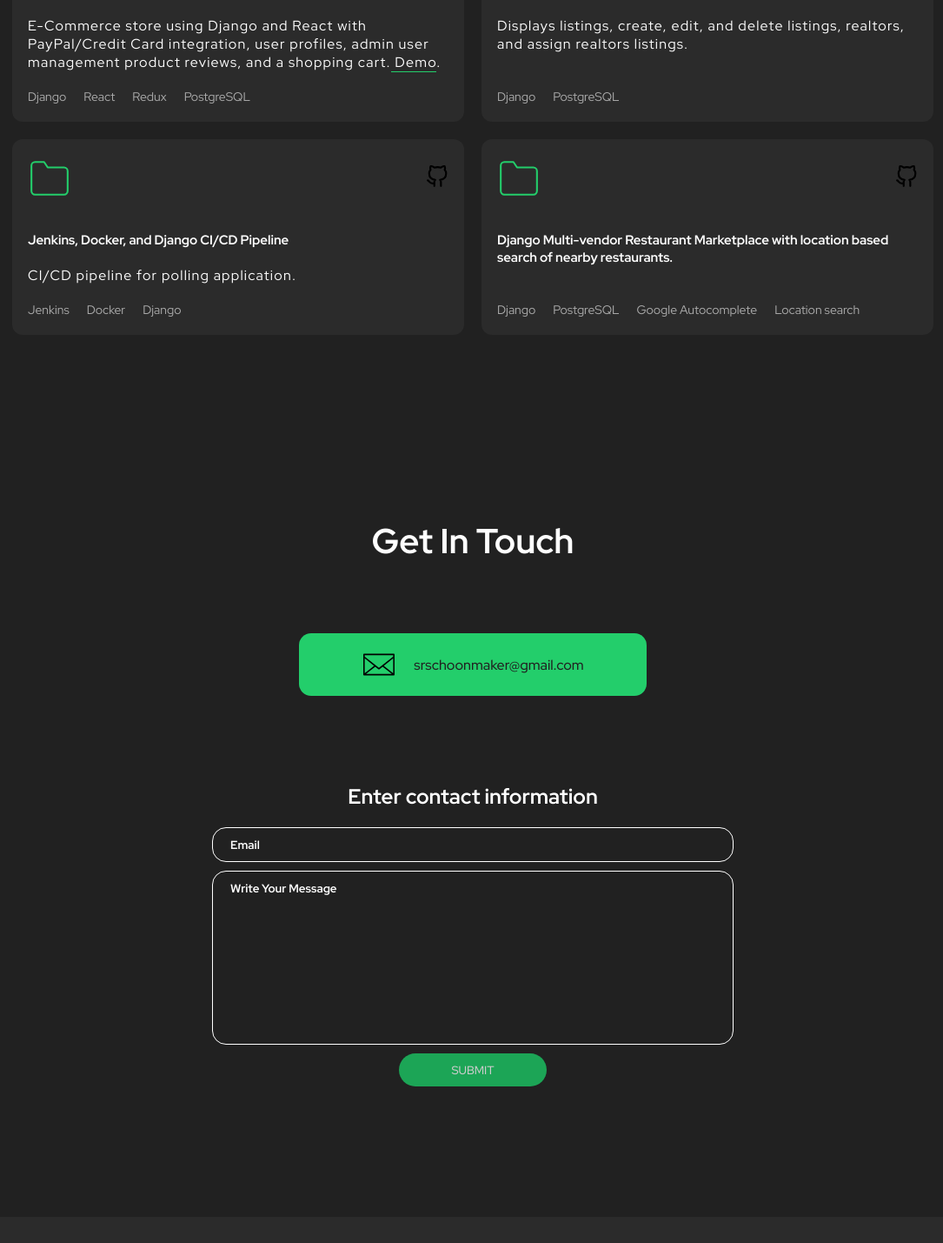
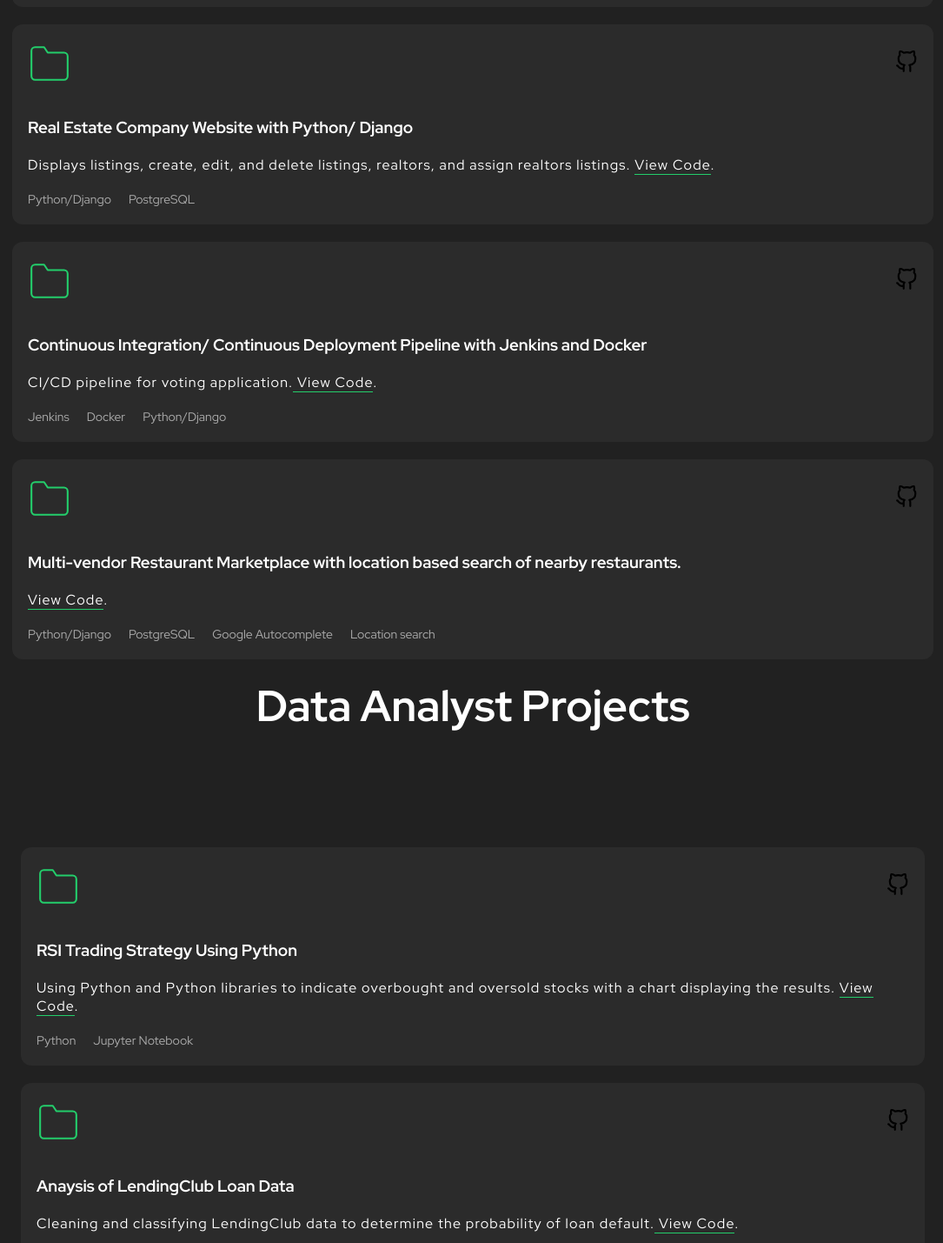
Before and after one commit to SarahSchoonmaker/sarah-react-portfolio, a React (Create React App) app: page / in a window 1280 px wide. Shown: the part 1336-2765 px from the top of the page at 87% size, without its empty margins (96-1181 px from the left). Built offline with nearby package versions, Linux system fonts and the light colour scheme.

Commit message:
edited portfolio projects

```diff
--- a/src/components/About/About.tsx
+++ b/src/components/About/About.tsx
@@ -20,7 +20,7 @@
         <ScrollAnimation animateIn="fadeInLeft" delay={0.2 * 1000}>
           <p>Software Developer pursuing an MS in Computer Science at the Stevens Insitute of Technology. In my free time,
             I enjoy the gym, watching ice hockey (Go Rangers), studying the financial markets,
-            pursuing offensive security certifications (OSCP and OSWP), and finding new recipes to cook.
+            pursuing web security certifications (OSCP and OSWP), and finding new recipes to cook.
             NY native currently residing in Palm Beach, FL.
           </p>
         </ScrollAnimation>
--- a/src/components/About/styles.ts
+++ b/src/components/About/styles.ts
@@ -55,16 +55,16 @@
    }
   }
 
-  @media only screen and (max-width: 480px) {
-    .about-image {
-      max-width: 100%;
-      margin-top: 4rem;
-    }
-  }
+  // @media only screen and (max-width: 480px) {
+  //   .about-image {
+  //     max-width: 100%;
+  //     margin-top: 4rem;
+  //   }
+  // }
 
   @media (max-width: 960px){
     display: block;
-    text-align: center;
+
 
     .about-image{
       display: flex;
@@ -75,13 +75,14 @@
 
   }
 
-  @media (min-width: 340px){
+  @media (max-width: 375px){
     .projects{
       grid-template-columns: 1fr 1fr;
     }
     h3{
       font-size:1.5rem;
     }
+
     p{
       font-size: 1.3rem;
     }
--- a/src/components/Contact/styles.ts
+++ b/src/components/Contact/styles.ts
@@ -55,7 +55,7 @@
     .contacts{
       flex-direction: column;
       div{
-        width: 100%;
+        width: 220px;
         flex-direction: column;
       }
     }
--- a/src/components/Hero/Hero.tsx
+++ b/src/components/Hero/Hero.tsx
@@ -16,16 +16,18 @@
           <h3>Software Developer</h3>
         </ScrollAnimation>
         <ScrollAnimation animateIn="fadeInUp" delay={0.6 * 1000}>
-          <p className="small-resume">Skilled Software Developer using
-          Python, Django, React, TypeScript, PostgreSQL, AWS, Pytest/Cypress, Docker, Linux,
-          Bash/Shell Scripting, Jenkins, and more to build highly functional, scalable, and beautiful web applications.</p>
+          <p className="small-resume">Software Developer with experience building and maintaining large scale
+          e-commerce websites processing millions of requests, integrating subscription payments, and Google Analytics. I also
+          lead marketing teams in analyzing marketing data and developing strategies. Technologies frequently used include:
+          Python, Django, JavaScript, React, TypeScript, Wordpress, PHP, HTML/CSS, PostgreSQL, AWS, Unit Testing with Pytest or Cypress,
+          Docker, Jenkins, and more to build highly functional, scalable, and beautiful web applications. </p>
         </ScrollAnimation>
 
-          <ScrollAnimation animateIn="fadeInUp" delay={0.8*1000}>
+          {/* <ScrollAnimation animateIn="fadeInUp" delay={0.8*1000}>
             <BrowserRouter>
               <NavHashLink smooth to="#contato" className="button">Contact</NavHashLink>
             </BrowserRouter>
-          </ScrollAnimation>
+          </ScrollAnimation> */}
       </div>
 
     </Container>
--- a/src/components/Main/styles.ts
+++ b/src/components/Main/styles.ts
@@ -15,11 +15,4 @@
     z-index: -1;
   }
 
-  @media (max-width: 740px){
-    padding: 0 4rem;
-  }
-
-  @media(max-width: 360px){
-    padding: 0 2rem;
-  }
 `
--- a/src/components/Portfolio/Portfolio.tsx
+++ b/src/components/Portfolio/Portfolio.tsx
@@ -22,16 +22,16 @@
           </div>
           </header>
           <div className="body">
-            <h3>Django E-Commerce Store</h3>
-            <p>E-Commerce store using Django and React with PayPal/Credit Card integration,
+            <h3>E-Commerce Store with JavaScript, React, and Python</h3>
+            <p>E-Commerce store using Django, JavaScript, and React with PayPal/Credit Card integration,
             user profiles, admin user management product reviews, and a shopping cart.
              <a href="https://www.buildproshop.com/"> Demo</a>.
             </p>
           </div>
           <footer>
             <ul className="tech-list">
-              <li>Django</li>
-              <li>React</li>
+              <li>Python/Django</li>
+              <li>JavaScript/React</li>
               <li>Redux</li>
               <li>PostgreSQL</li>
             </ul>
@@ -51,15 +51,16 @@
             </div>
             </header>
             <div className="body">
-              <h3>Django Real Estate Company</h3>
+              <h3>Real Estate Company Website with Python/
+                Django</h3>
               <p>Displays listings, create, edit, and delete listings, realtors, and assign
-              realtors listings.
-               {/*<a href="https://www.buildproshop.com/"> Demo</a>.*/}
+              realtors listings.  <a href="https://github.com/SarahSchoonmaker/Django-real-estate.git"> View Code</a>.
+
               </p>
             </div>
             <footer>
               <ul className="tech-list">
-                <li>Django</li>
+                <li>Python/Django</li>
                 <li>PostgreSQL</li>
 
               </ul>
@@ -79,16 +80,17 @@
             </div>
             </header>
             <div className="body">
-              <h3>Jenkins, Docker, and Django CI/CD Pipeline</h3>
-              <p>CI/CD pipeline for polling application.
-               {/*<a href="https://www.buildproshop.com/"> Demo</a>.*/}
+              <h3>Continuous Integration/
+                Continuous Deployment Pipeline with Jenkins and Docker</h3>
+              <p>CI/CD pipeline for voting application.
+              <a href="https://github.com/SarahSchoonmaker/jenkins-docker-django.git"> View Code</a>.
               </p>
             </div>
             <footer>
               <ul className="tech-list">
                 <li>Jenkins</li>
                 <li>Docker</li>
-                <li>Django</li>
+                <li>Python/Django</li>
               </ul>
             </footer>
           </div>
@@ -106,15 +108,15 @@
             </div>
             </header>
             <div className="body">
-              <h3>Django Multi-vendor Restaurant Marketplace with location based search of
+              <h3>Multi-vendor Restaurant Marketplace with location based search of
               nearby restaurants.</h3>
               <p>
-                {/*<a href="https://www.buildproshop.com/"> Demo</a>.*/}
+              <a href="https://github.com/SarahSchoonmaker/django-restaurant-location-search.git"> View Code</a>.
               </p>
             </div>
             <footer>
               <ul className="tech-list">
-                <li>Django</li>
+                <li>Python/Django</li>
                 <li>PostgreSQL</li>
                 <li>Google Autocomplete</li>
                 <li>Location search</li>
@@ -123,6 +125,91 @@
           </div>
         </ScrollAnimation>
 
+      <h2>Data Analyst Projects</h2>
+      <div className="projects">
+
+      <ScrollAnimation animateIn="flipInX">
+        <div className="project">
+          <header>
+          <svg width="50" xmlns="http://www.w3.org/2000/svg" role="img" viewBox="0 0 24 24" fill="none" stroke="#23ce6b " stroke-width="1" stroke-linecap="round" stroke-linejoin="round" ><title>Folder</title><path d="M22 19a2 2 0 0 1-2 2H4a2 2 0 0 1-2-2V5a2 2 0 0 1 2-2h5l2 3h9a2 2 0 0 1 2 2z"></path></svg>
+          <div className="project-links">
+            <a href="https://github.com/SarahSchoonmaker/rsi-trading.git" target="_blank" rel="noreferrer">
+              <img src={githubIcon} alt="GitHub" />
+            </a>
+          </div>
+          </header>
+          <div className="body">
+            <h3>RSI Trading Strategy Using Python</h3>
+            <p>Using Python and Python libraries to indicate overbought and oversold stocks
+              with a chart displaying the results.  <a href="https://github.com/SarahSchoonmaker/rsi-trading.git"> View Code</a>.
+
+            </p>
+          </div>
+          <footer>
+            <ul className="tech-list">
+              <li>Python</li>
+              <li>Jupyter Notebook</li>
+
+            </ul>
+          </footer>
+        </div>
+      </ScrollAnimation>
+
+        <ScrollAnimation animateIn="flipInX">
+          <div className="project">
+            <header>
+            <svg width="50" xmlns="http://www.w3.org/2000/svg" role="img" viewBox="0 0 24 24" fill="none" stroke="#23ce6b " stroke-width="1" stroke-linecap="round" stroke-linejoin="round" ><title>Folder</title><path d="M22 19a2 2 0 0 1-2 2H4a2 2 0 0 1-2-2V5a2 2 0 0 1 2-2h5l2 3h9a2 2 0 0 1 2 2z"></path></svg>
+            <div className="project-links">
+              <a href="https://github.com/SarahSchoonmaker/lendingclub-data.git" target="_blank" rel="noreferrer">
+                <img src={githubIcon} alt="GitHub" />
+              </a>
+
+            </div>
+            </header>
+            <div className="body">
+              <h3>Anaysis of LendingClub Loan Data</h3>
+              <p>Cleaning and classifying LendingClub data to determine the probability of loan default.
+                    <a href="https://github.com/SarahSchoonmaker/lendingclub-data.git">  View Code</a>.
+
+              </p>
+            </div>
+            <footer>
+              <ul className="tech-list">
+                <li>Python</li>
+                <li>Data Analysis</li>
+
+              </ul>
+            </footer>
+          </div>
+        </ScrollAnimation>
+
+        <ScrollAnimation animateIn="flipInX">
+          <div className="project">
+            <header>
+            <svg width="50" xmlns="http://www.w3.org/2000/svg" role="img" viewBox="0 0 24 24" fill="none" stroke="#23ce6b " stroke-width="1" stroke-linecap="round" stroke-linejoin="round" ><title>Folder</title><path d="M22 19a2 2 0 0 1-2 2H4a2 2 0 0 1-2-2V5a2 2 0 0 1 2-2h5l2 3h9a2 2 0 0 1 2 2z"></path></svg>
+            <div className="project-links">
+              <a href="https://github.com/SarahSchoonmaker/credit-risk-python.git" target="_blank" rel="noreferrer">
+                <img src={githubIcon} alt="GitHub" />
+              </a>
+
+            </div>
+            </header>
+            <div className="body">
+              <h3>Credit Risk Analysis</h3>
+              <p>Credit risk model using Python. <a href="https://github.com/SarahSchoonmaker/credit-risk-python.git"> View Code</a>.
+
+              </p>
+            </div>
+            <footer>
+              <ul className="tech-list">
+                <li>Python</li>
+                <li>Credit Model Analysis</li>
+
+              </ul>
+            </footer>
+          </div>
+        </ScrollAnimation>
+        </div>
 
 
       </div>
--- a/src/components/Portfolio/styles.ts
+++ b/src/components/Portfolio/styles.ts
@@ -2,22 +2,22 @@
 
 
 export const Container = styled.section`
-  margin-top: 15rem;
+
 
   h2{
     text-align: center;
-    font-size: 4rem;
+    font-size: 5rem;
     margin-bottom: 10rem;
   }
 
   .projects{
     display: grid;
-    grid-template-columns: repeat(3, 1fr);
+    grid-template-columns: auto;
     grid-template-rows: auto;
     gap: 2rem;
     padding: 1rem;
     overflow: hidden;
-
+  }
     .project{
       padding: 2rem 1.8rem;
       background-color: #2b2b2b;
@@ -31,6 +31,7 @@
         transform: translateY(-5px);
         background-color: var(--pink);
       }
+    }
 
       header{
         display: flex;
@@ -77,9 +78,9 @@
       }
 
     }
-  }
 
-  @media (max-width: 960px){
+
+  @media (max-width: 1250px){
     .projects{
       grid-template-columns: 1fr 1fr;
     }
@@ -87,22 +88,32 @@
 
   @media (max-width: 740px){
     .projects{
-      grid-template-columns: 1fr;
+      grid-template-columns: 100%;
+    }
+    .project{
+      grid-template-columns: 100%;
+    }
+    li{
+      display:none;
+    }
+    h3{
+      font-size:2rem;
+    }
+    h2{
+      font-size:4rem;
     }
   }
-  @media (max-width: 400px){
-    .projects{
-      grid-template-columns: 1fr 1fr;
-    }
-  }
-  @media (min-width: 340px){
-    .projects{
-      grid-template-columns: 1fr 1fr;
-      padding: 1rem 1rem;
-    }
+
+  @media (max-width: 425px){
     h3{
       font-size:1.5rem;
     }
+    h2{
+      font-size: 3rem;
+    }
 
-}
+  }
+
+
+
 `
```
